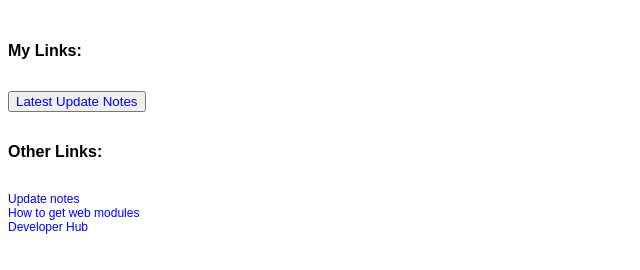
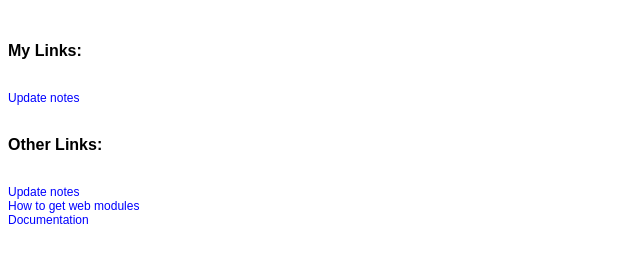
Before and after one commit to AWonkeyTortila/OfflineWeb, a plain HTML site: page client/home/Main.html in a window 1280 px wide. Shown: the part 100-370 px from the top of the page, without its empty margins (0-640 px from the left). Drawn offline with Linux system fonts and the light colour scheme.

Commit message:
Linked to proper HTML files

```diff
--- a/client/home/Main.html
+++ b/client/home/Main.html
@@ -14,7 +14,7 @@
         <!-- <rmw> are deletable tags in the code. -->
         <pre>
             <b><p>My Links:</p></b>
-<input type='button' value='Latest Update Notes' onclick="location.href='./public/update-eng/index.html'"/>
+<a target="_blank" style="background-color: transparent; border: transparent;" href="../public/update-eng/index.html">Update notes</a>
         </pre>
     </body>
     <footer>
@@ -22,9 +22,9 @@
         <div>
             <pre>
 <b><p>Other Links:</p></b> <!-- Default (and) built-in links -->
-<a style="background-color: transparent; border: transparent;" href="../public/update-eng/index.html">Update notes</a>
-<a style="background-color: transparent; border: transparent;" href="../public/update-eng/index.html">How to get web modules</a>
-<a style="background-color: transparent; border: transparent;" href="../public/update-eng/index.html">Developer Hub</a>
+<a target="_blank" style="background-color: transparent; border: transparent;" href="../public/update-eng/index.html">Update notes</a>
+<a target="_blank" style="background-color: transparent; border: transparent;" href="../doc/module.html">How to get web modules</a>
+<a target="_blank" style="background-color: transparent; border: transparent;" href="../doc/render.html">Documentation</a>
 <!-- Origianlly, I was going to use buttons but they look funny in IE6, so this works too. -->
             </pre>
         </div>
```
